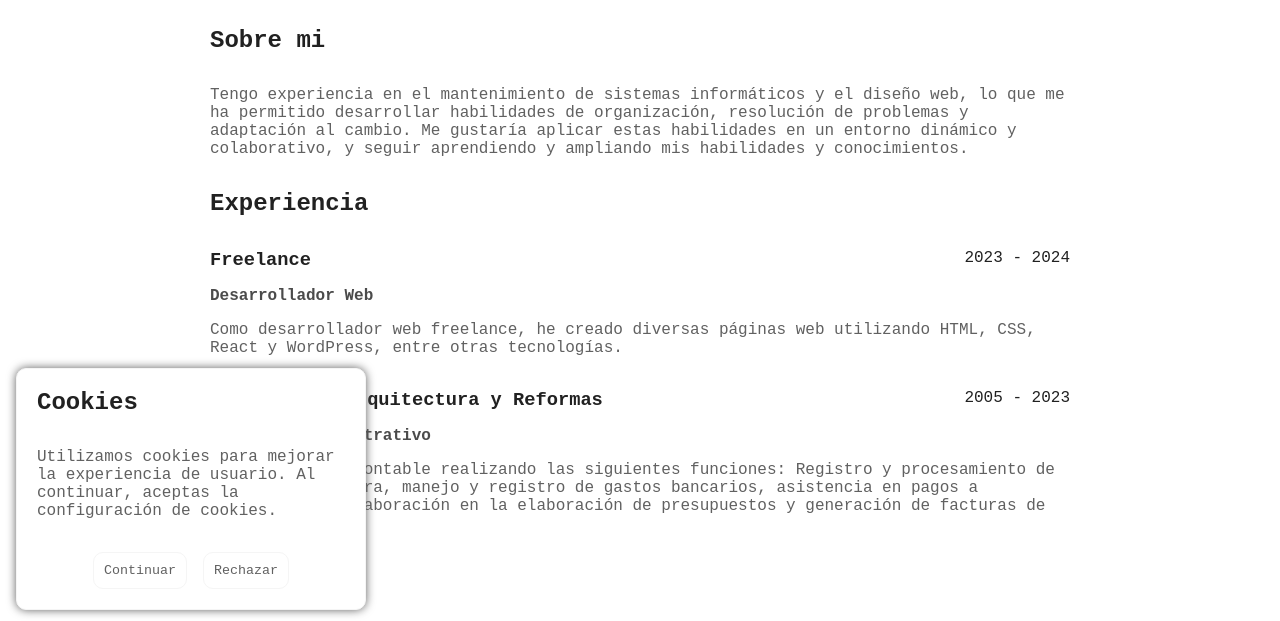
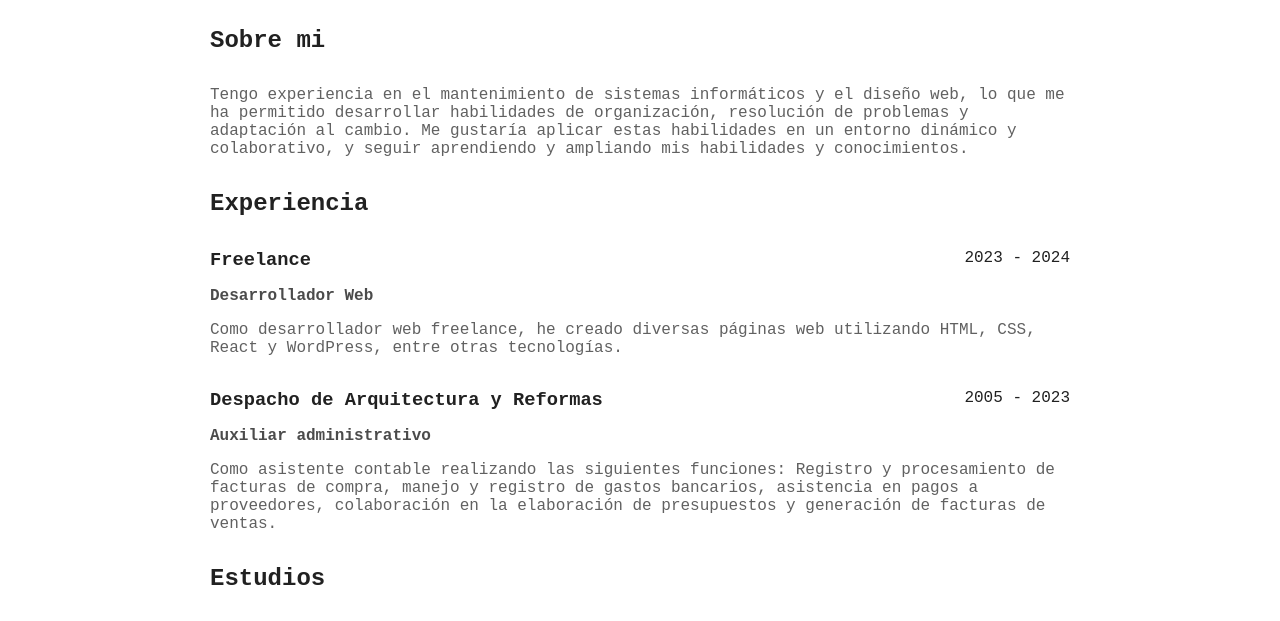
Before and after one commit to jlizancandela/portfolio, an Astro site: page / in a window 1280 px wide. Shown: the part 174-795 px from the top of the page. Built offline with nearby package versions, Linux system fonts and the light colour scheme; Astro itself is replaced by a stand-in of ours; a web font is replaced by a local one.

Commit message:
Cambios en el banner de cookies

```diff
--- a/src/components/cookies.astro
+++ b/src/components/cookies.astro
@@ -1,4 +1,4 @@
-<section id="cookies" class="visible">
+<section id="cookies">
   <h2>Cookies</h2>
   <p>
     Utilizamos cookies para mejorar la experiencia de usuario. Al continuar,
```
